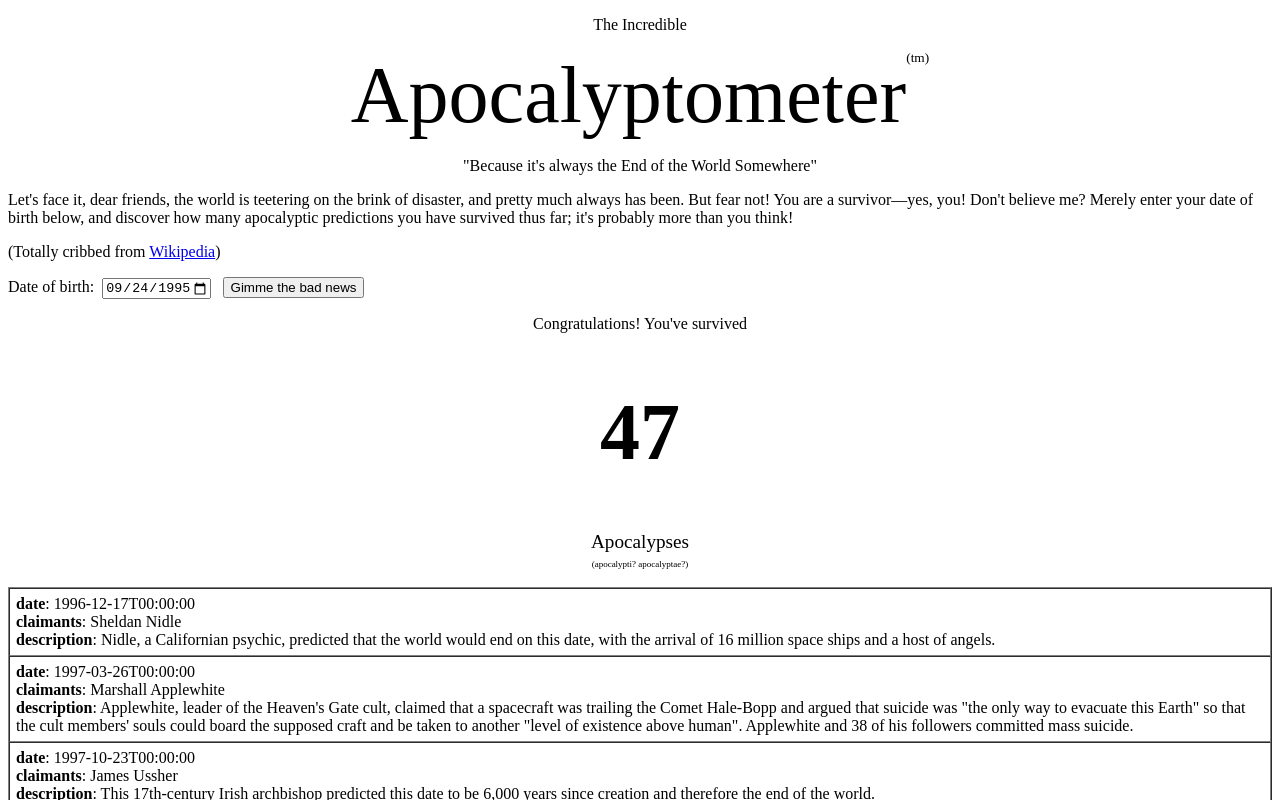
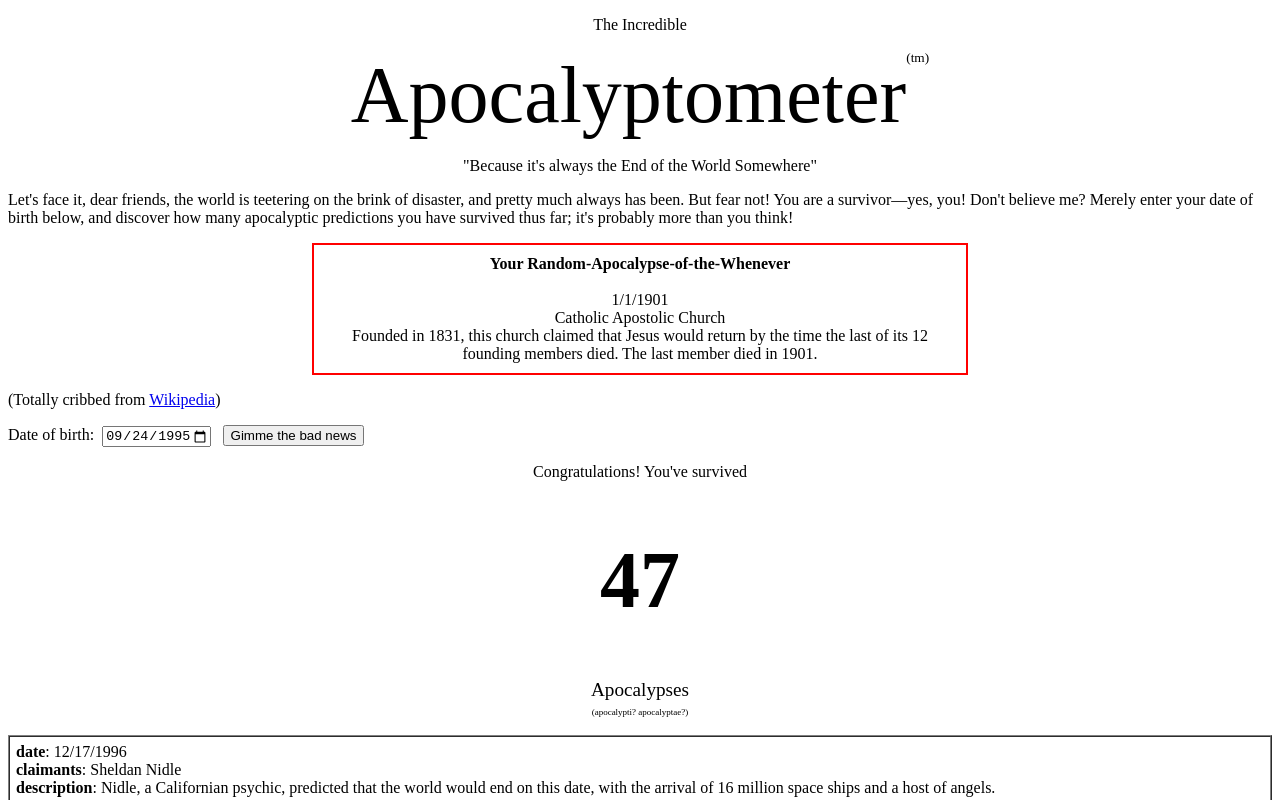
Before and after one commit to kellyluck/Apocalyptometer, a plain HTML site: page index.html in a window 1280 px wide. Both pictures are taken after a click on the input "Gimme the bad news". Shown: the top 800 px of the page. Drawn offline with Linux system fonts and the light colour scheme.

Commit message:
added OTD & random

```diff
--- a/index.html
+++ b/index.html
@@ -8,18 +8,26 @@
         var dd = String(today.getDate()).padStart(2, '0'); // Day
         var mm = String(today.getMonth() + 1).padStart(2, '0'); // Month
         var yyyy = today.getFullYear(); // Year
-        var yminus30 = today.getFullYear - 30; // good a starting point as any
 
         var birthDateControl = document.getElementById("birthDate");
 
-        birthDateControl.value = yyyy - 30 + '-' + mm + '-' + dd;
-        birthDateControl.min = yyyy - 200 + '-' + mm + '-' + dd;
+        birthDateControl.value = yyyy - 30 + '-' + mm + '-' + dd; // good as any
+        birthDateControl.min = yyyy - 200 + '-' + mm + '-' + dd; // yer ass ain't over 200. Shuddup.
         birthDateControl.max = yyyy + '-' + mm + '-' + dd;
-
     }
 
     window.addEventListener('DOMContentLoaded', async () => {
         apocalypses = await loadRecords('./apocalyptic_events.json');
+
+        var otd = onThisDay();
+        if (otd !== "") {
+            document.getElementById("triviaTitle").textContent="This Day in Apocalyptic History";
+            document.getElementById("trivia").innerHTML=new Date(otd.date).toLocaleDateString() + "<br />" + otd.claimants + "<br />" + otd.description;
+        } else {
+            trivia=randomOne();
+            document.getElementById("triviaTitle").textContent="Your Random-Apocalypse-of-the-Whenever";
+            document.getElementById("trivia").innerHTML=new Date(trivia.date).toLocaleDateString() + "<br />" + trivia.claimants + "<br />" + trivia.description;
+        }
     });
 
     async function loadRecords(url) {
@@ -48,12 +56,11 @@
         } else {
             document.getElementById("lblApocalypti").textContent = filtered.length;
             let html = '<table border="1" cellpadding="6" cellspacing="0">';
-            //html += '<thead><tr><th>Date</th><th>Claimants</th><th>Description</th></tr></thead>';
             html += '<tbody>';
 
             filtered.forEach(record => {
                 html += '<tr><td>';
-                html += `<b>date</b>: ${record.date}<br />`;
+                html += `<b>date</b>: ${new Date(record.date).toLocaleDateString()}<br />`;
                 html += `<b>claimants</b>: ${record.claimants}<br />`;
                 html += `<b>description</b>: ${record.description}<br />`;
                 html += '</td></tr>';
@@ -63,6 +70,27 @@
         }
 
         document.getElementById("divResults").style = "visibility:visible";
+    }
+
+    function onThisDay() {
+        var otd = "";
+        var todayMonth = new Date().getMonth() + 1; // because getMonth() is 0-based for god-knows-what reason
+        var todayDay = new Date().getDate(); // not getDate() though. That would be *consistent*.
+
+        const filtered = apocalypses.filter(record => new Date(record.date).getMonth == todayMonth
+            && new Date(record.date).getDate == todayDay);
+
+        if (filtered.length === 0) return "";
+
+        index = Math.floor(Math.random() * filtered.length);
+
+        return filtered[index];
+    }
+
+    function randomOne() {
+        index = Math.floor(Math.random() * apocalypses.length);
+
+        return apocalypses[index];
     }
 
 </script>
@@ -87,7 +115,15 @@
         pretty much always has been. But fear not! You are a survivor&mdash;yes, you! Don't believe me? Merely enter
         your date of birth below, and discover how many apocalyptic predictions you have survived thus far; it's
         probably more than you think!</p>
-    <p style="text-align: left;">(Totally cribbed from <a href="https://en.wikipedia.org/wiki/List_of_dates_predicted_for_apocalyptic_events">Wikipedia</a>)</p>
+    <p />
+        <div style="border: 2px solid; border-color: red; width: 50%; margin: auto; text-align: center; padding: 10px;">
+            <span id="triviaTitle" style="font-weight: bold;"></span>
+            <br /><br />
+            <span id="trivia"></span>
+        </div>
+    <p />
+    <p style="text-align: left;">(Totally cribbed from <a
+            href="https://en.wikipedia.org/wiki/List_of_dates_predicted_for_apocalyptic_events">Wikipedia</a>)</p>
     <p style="text-align: left;">
         Date of birth:&nbsp;
         <input type="date" id="birthDate" />
```
